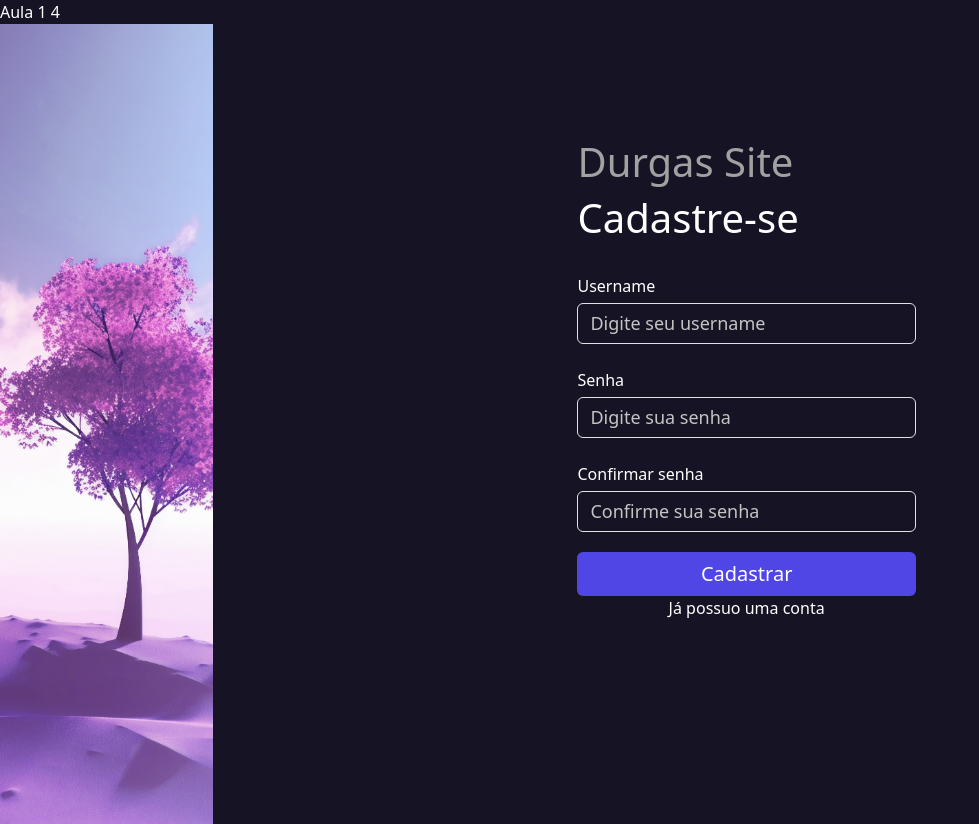
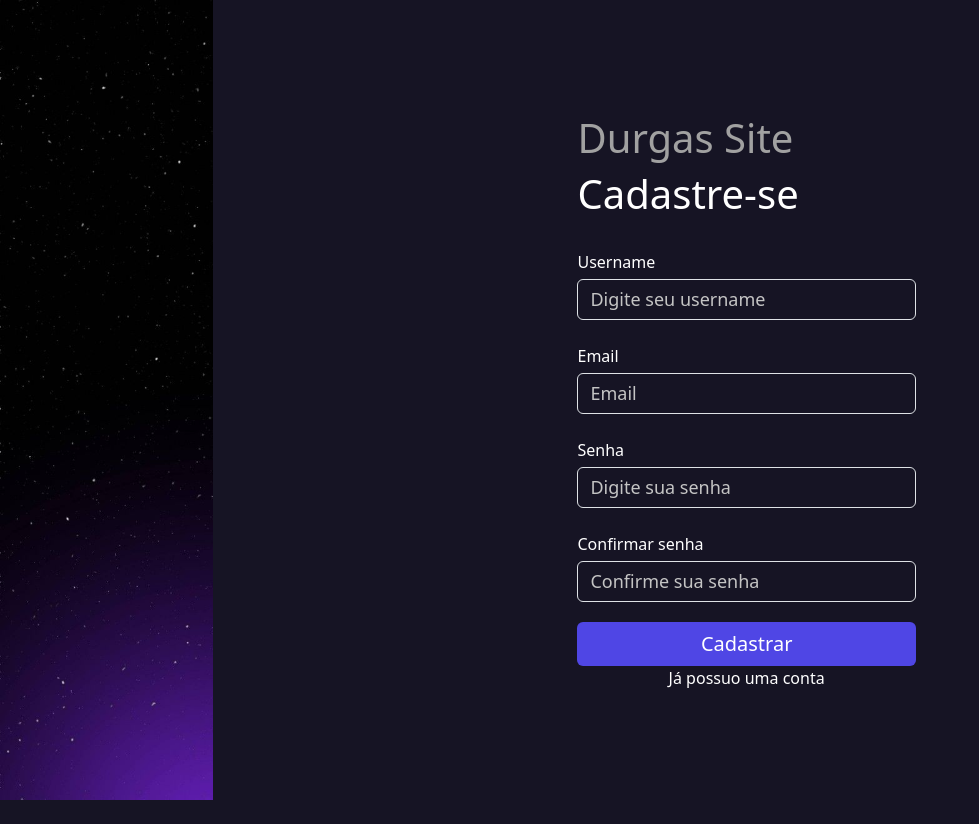
Before and after one commit to GabrielDurgante/Projeto-Django-SiteParaEmpresas, a Django app: page /usuarios/cadastro/ in a window 1280 px wide. Shown: the whole page, without its empty margins (0-979 px from the left). After the commit the page ends 800 px from the top, so only its background shows below. Run offline with Django 5.2, Linux system fonts and the light colour scheme.

Commit message:
adcionando email no cadastro e mudando o background

```diff
--- a/templates/base.html
+++ b/templates/base.html
@@ -8,7 +8,6 @@
  <link rel="stylesheet" href="{% static 'geral/css/base.css' %}">
  <title>{% block 'title' %}{% endblock %}</title>
  <link href="https://cdn.jsdelivr.net/npm/bootstrap@5.3.3/dist/css/bootstrap.min.css" rel="stylesheet">
-Aula 1 4
  {% block 'head' %}{% endblock 'head' %}
  </head>
  <body>
--- a/templates/static/usuarios/css/usuarios.css
+++ b/templates/static/usuarios/css/usuarios.css
@@ -1,5 +1,5 @@
 .bg-img{
-    background-image: url('/static/usuarios/img/bg.jpg');
+    background-image: url('/static/usuarios/img/bg.jfif');
     height: 100vh;
     background-size: cover;
 }
--- a/usuarios/templates/cadastro.html
+++ b/usuarios/templates/cadastro.html
@@ -31,6 +31,9 @@
                     <label>Username</label>
                     <input type="text" class="form-control input-pers" name="username" placeholder="Digite seu username">
                     <br>
+                    <label>Email</label>
+                    <input type="Email" class="form-control input-pers" name="email" placeholder="Email">
+                    <br>
                     <label>Senha</label>
                     <input type="password" class="form-control input-pers" name="senha" placeholder="Digite sua senha">
                     <br>
--- a/usuarios/views.py
+++ b/usuarios/views.py
@@ -10,6 +10,7 @@ def cadastro(request):
         return render(request, 'cadastro.html')
     elif request.method == "POST":
         username = request.POST.get('username')
+        email = request.POST.get('email')
         senha = request.POST.get('senha')
         confirmar_senha = request.POST.get('confirmar_senha')
 
@@ -27,10 +28,17 @@ def cadastro(request):
             messages.add_message(request, constants.ERROR, 'Usuário ja existente')
             return redirect('/usuarios/cadastro')
 
+        emails = User.objects.filter(email=email)
+
+        if emails.exists():
+            messages.add_message(request, constants.ERROR, 'Email ja cadastrado')
+            return redirect('/usuarios/cadastro')
+
 
         user = User.objects.create_user(
             username=username,
-            password=senha
+            password=senha,
+            email=email
         )
 
         return redirect('/usuarios/logar')
```
Also changed, not shown: db.sqlite3, templates/static/usuarios/img/bg.jfif (added), templates/static/usuarios/img/bg.jpg (deleted).
